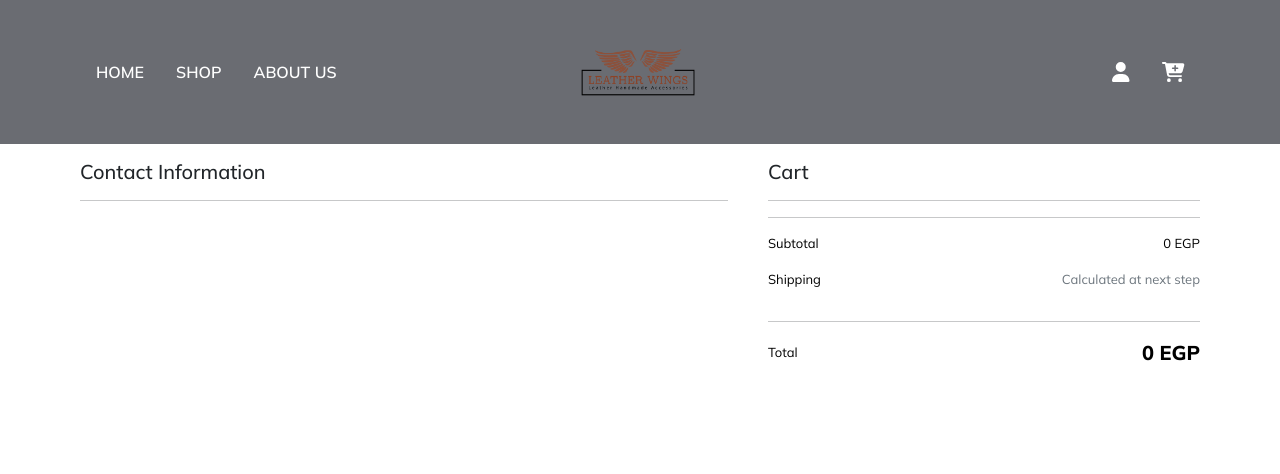
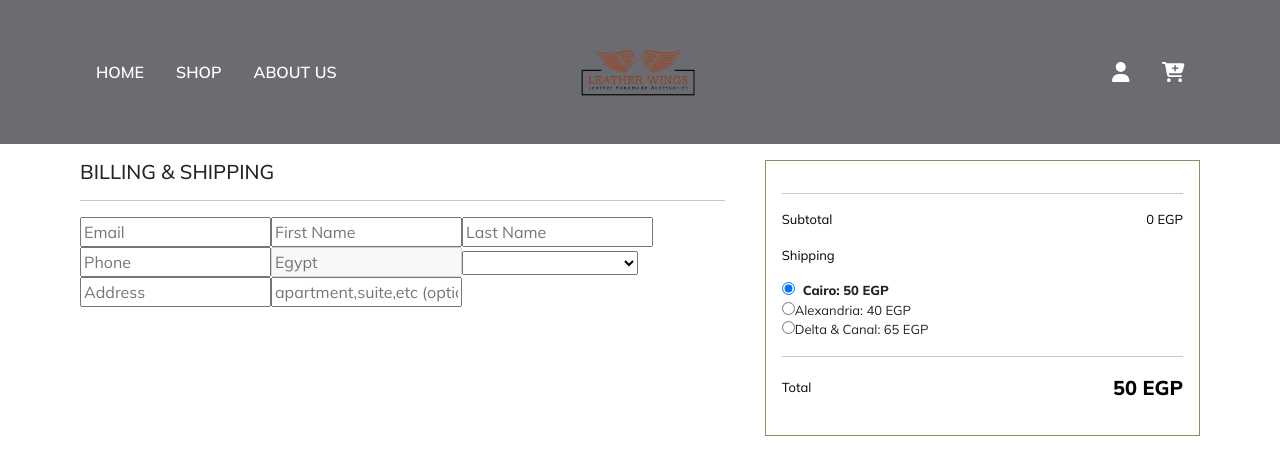
Before and after one commit to NSa3b/LeatherWings, a Vue app: page /orderinfo in a window 1280 px wide. Shown: the top 474 px of the page. Built offline with nearby package versions, Linux system fonts and the light colour scheme; data requests are answered from the project's data file.

Commit message:
info Form

```diff
--- a/db.json
+++ b/db.json
@@ -14,9 +14,7 @@
                 "https://cdn.shopify.com/s/files/1/0184/4605/7572/products/product-image-887636311.jpg?v=1626717248",
                 "https://cdn.shopify.com/s/files/1/0184/4605/7572/products/IMG_1518.jpg?v=1626717248",
                 "https://cdn.shopify.com/s/files/1/0184/4605/7572/products/IMG_1539.jpg?v=1626717248"
-
             ]
-
         },
         {
             "id": 2,
@@ -33,7 +31,6 @@
                 "https://cdn.shopify.com/s/files/1/0184/4605/7572/products/product-image-294980668.jpg?v=1657144918",
                 "https://cdn.shopify.com/s/files/1/0184/4605/7572/products/product-image-294980666.jpg?v=1657144918"
             ]
-
         },
         {
             "id": 3,
@@ -66,7 +63,6 @@
                 "https://cdn.shopify.com/s/files/1/0184/4605/7572/products/product-image-1110263388.jpg?v=1594396451",
                 "https://cdn.shopify.com/s/files/1/0184/4605/7572/products/product-image-1110263389.jpg?v=1594396451"
             ]
-
         },
         {
             "id": 5,
@@ -83,7 +79,6 @@
                 "https://cdn.shopify.com/s/files/1/0184/4605/7572/products/product-image-815928985.jpg?v=1594396417",
                 "https://cdn.shopify.com/s/files/1/0184/4605/7572/products/product-image-815928981.jpg?v=1594396417"
             ]
-
         },
         {
             "id": 6,
@@ -100,7 +95,6 @@
                 "https://cdn.shopify.com/s/files/1/0184/4605/7572/products/product-image-770759868.jpg?v=1594396398",
                 "https://cdn.shopify.com/s/files/1/0184/4605/7572/products/product-image-770759872.jpg?v=1594396398"
             ]
-
         },
         {
             "id": 7,
@@ -117,7 +111,6 @@
                 "https://cdn.shopify.com/s/files/1/0184/4605/7572/products/product-image-1452010852.jpg?v=1610049510",
                 "https://cdn.shopify.com/s/files/1/0184/4605/7572/products/42fa547b-a32c-4d85-babc-c2ac4aa70ae1.jpg?v=1610049510"
             ]
-
         },
         {
             "id": 8,
@@ -134,7 +127,6 @@
                 "https://cdn.shopify.com/s/files/1/0184/4605/7572/products/HTB14kb9EDJYBeNjy1zeq6yhzVXa6.jpg?v=1619130587",
                 "https://cdn.shopify.com/s/files/1/0184/4605/7572/products/HTB17eZWv3KTBuNkSne1q6yJoXXaa.jpg?v=1619130587"
             ]
-
         },
         {
             "id": 9,
@@ -151,7 +143,6 @@
                 "https://cdn.shopify.com/s/files/1/0184/4605/7572/products/Ha4dcaa7e1ec140139160acd48d06453fq.png?v=1632242690",
                 "https://cdn.shopify.com/s/files/1/0184/4605/7572/products/H956f5d91127a4fdaa0016e0e3f142878q.jpg?v=1632242551"
             ]
-
         }
     ],
     "category": [
@@ -180,11 +171,141 @@
             "title": "Accessories"
         }
     ],
-    "comments": [
+    "governates": [
         {
-            "id": 1,
-            "body": "some comment",
-            "postId": 1
+            "id": "1",
+            "governorate_name_ar": "القاهرة",
+            "governorate_name_en": "Cairo"
+        },
+        {
+            "id": "2",
+            "governorate_name_ar": "الجيزة",
+            "governorate_name_en": "Giza"
+        },
+        {
+            "id": "3",
+            "governorate_name_ar": "الأسكندرية",
+            "governorate_name_en": "Alexandria"
+        },
+        {
+            "id": "4",
+            "governorate_name_ar": "الدقهلية",
+            "governorate_name_en": "Dakahlia"
+        },
+        {
+            "id": "5",
+            "governorate_name_ar": "البحر الأحمر",
+            "governorate_name_en": "Red Sea"
+        },
+        {
+            "id": "6",
+            "governorate_name_ar": "البحيرة",
+            "governorate_name_en": "Beheira"
+        },
+        {
+            "id": "7",
+            "governorate_name_ar": "الفيوم",
+            "governorate_name_en": "Fayoum"
+        },
+        {
+            "id": "8",
+            "governorate_name_ar": "الغربية",
+            "governorate_name_en": "Gharbiya"
+        },
+        {
+            "id": "9",
+            "governorate_name_ar": "الإسماعلية",
+            "governorate_name_en": "Ismailia"
+        },
+        {
+            "id": "10",
+            "governorate_name_ar": "المنوفية",
+            "governorate_name_en": "Menofia"
+        },
+        {
+            "id": "11",
+            "governorate_name_ar": "المنيا",
+            "governorate_name_en": "Minya"
+        },
+        {
+            "id": "12",
+            "governorate_name_ar": "القليوبية",
+            "governorate_name_en": "Qaliubiya"
+        },
+        {
+            "id": "13",
+            "governorate_name_ar": "الوادي الجديد",
+            "governorate_name_en": "New Valley"
+        },
+        {
+            "id": "14",
+            "governorate_name_ar": "السويس",
+            "governorate_name_en": "Suez"
+        },
+        {
+            "id": "15",
+            "governorate_name_ar": "اسوان",
+            "governorate_name_en": "Aswan"
+        },
+        {
+            "id": "16",
+            "governorate_name_ar": "اسيوط",
+            "governorate_name_en": "Assiut"
+        },
+        {
+            "id": "17",
+            "governorate_name_ar": "بني سويف",
+            "governorate_name_en": "Beni Suef"
+        },
+        {
+            "id": "18",
+            "governorate_name_ar": "بورسعيد",
+            "governorate_name_en": "Port Said"
+        },
+        {
+            "id": "19",
+            "governorate_name_ar": "دمياط",
+            "governorate_name_en": "Damietta"
+        },
+        {
+            "id": "20",
+            "governorate_name_ar": "الشرقية",
+            "governorate_name_en": "Sharkia"
+        },
+        {
+            "id": "21",
+            "governorate_name_ar": "جنوب سيناء",
+            "governorate_name_en": "South Sinai"
+        },
+        {
+            "id": "22",
+            "governorate_name_ar": "كفر الشيخ",
+            "governorate_name_en": "Kafr Al sheikh"
+        },
+        {
+            "id": "23",
+            "governorate_name_ar": "مطروح",
+            "governorate_name_en": "Matrouh"
+        },
+        {
+            "id": "24",
+            "governorate_name_ar": "الأقصر",
+            "governorate_name_en": "Luxor"
+        },
+        {
+            "id": "25",
+            "governorate_name_ar": "قنا",
+            "governorate_name_en": "Qena"
+        },
+        {
+            "id": "26",
+            "governorate_name_ar": "شمال سيناء",
+            "governorate_name_en": "North Sinai"
+        },
+        {
+            "id": "27",
+            "governorate_name_ar": "سوهاج",
+            "governorate_name_en": "Sohag"
         }
     ],
     "profile": {
--- /dev/null
+++ b/src/components/ContactInfo_Form.vue
@@ -0,0 +1,72 @@
+<script>
+export default {
+    name: "ContactInfoForm",
+    data() {
+        return {
+            form: {
+                email: '',
+                phone: '',
+                firstName: '',
+                lastName: '',
+                country: 'Egypt',
+                governorate: null,
+                address: '',
+                apartment: ''
+
+            },
+            allGovernorates: [],
+            show: true
+        }
+    },
+    methods: {
+        onSubmit(event) {
+
+
+        },
+        async getGov() {
+            const response = await fetch('http://localhost:3000/governates');
+            const data = await response.json();
+            this.allGovernorates = data;
+        }
+    },
+    created() {
+        this.getGov();
+    }
+}
+
+</script>
+
+<template>
+
+    <h5>BILLING & SHIPPING</h5>
+    <hr>
+    <form>
+        <label for="email"></label>
+        <input id="email" placeholder="Email" type="email" v-model="form.email" required>
+
+        <label for="fName"></label>
+        <input id="fName" placeholder="First Name" type="text" v-model="form.firstName" required>
+
+        <label for="lName"></label>
+        <input id="lName" placeholder="Last Name" type="text" v-model="form.lastName" required>
+
+        <label for="phone"></label>
+        <input id="phone" placeholder="Phone" type="tel" v-model="form.phone" required>
+
+        <label for="country"></label>
+        <input id="country" placeholder="Egypt" type="text" disabled>
+
+        <label for="gov"></label>
+        <select id="gov" v-model="form.governorate">
+            <option disabled value="">Please select the city</option>
+            <option v-for="gov in allGovernorates">{{ gov.governorate_name_en }}</option>
+        </select>
+
+        <label for="address"></label>
+        <input id="address" placeholder="Address" type="text" >
+
+        <label for="apartment"></label>
+        <input id="apapartmentt" placeholder="apartment,suite,etc (optional)" type="text">
+    </form>
+
+</template>
--- a/src/views/OrderInfo.vue
+++ b/src/views/OrderInfo.vue
@@ -1,17 +1,23 @@
 <script>
+import { toTypeString } from '@vue/shared';
+import ContactInfoForm from '../components/ContactInfo_Form.vue';
+import Shipping from './Shipping.vue';
 export default {
     name: "orderinfo",
+    components: {
+        ContactInfoForm
+    },
     data() {
         return {
-            subtotal:0
+            subtotal: 0,
+            shipping:50
 
         }
     },
     props: {
         cart: Array
     },
-    methods:{
-
+    methods: {
         getSubtotal() {
             this.subtotal = 0;
             for (let i = 0; i < this.cart.length; i++) {
@@ -20,7 +26,13 @@ export default {
             }
         }
     },
-    mounted() {
+    computed:{
+        total(){
+            return this.subtotal+ parseInt(this.shipping);
+        }
+
+    },
+    created() {
         this.getSubtotal();
     },
 }
@@ -30,15 +42,12 @@ export default {
     <div class="mycontainer">
         <div class="mynav"></div>
         <div class="d-flex">
+
             <div id="Info">
-                <h5>Contact Information</h5>
-                <hr>
-
+                <ContactInfoForm></ContactInfoForm>
             </div>
 
             <div id="cartItems">
-                <h5>Cart</h5>
-                <hr>
                 <div v-for="item in cart" class="Item">
                     <div class="d-flex align-items-center">
                         <div class="itemImg">
@@ -58,14 +67,25 @@ export default {
                     <p>Subtotal</p>
                     <p>{{ subtotal.toLocaleString() }} EGP</p>
                 </div>
-                <div class="Item">
+                <div class="shipping">
                     <p>Shipping</p>
-                    <p class="text-muted">Calculated at next step</p>
+                    <div>
+                        <input type="radio" id="cairo" value=50 v-model="shipping" name="ship" checked>
+                        <label for="cairo">Cairo: 50 EGP</label>
+                    </div>
+                    <div>
+                        <input type="radio" id="alex" value=40 v-model="shipping" name="ship">
+                        <label for="alex">Alexandria: 40 EGP</label>
+                    </div>
+                    <div>
+                        <input type="radio" id="delta&canal" value=65 v-model="shipping" name="ship">
+                        <label for="delta&canal">Delta & Canal: 65 EGP</label>
+                    </div>
                 </div>
                 <hr>
                 <div class="Item">
                     <p>Total</p>
-                    <p class="fw-bold fs-5">{{ subtotal.toLocaleString() }} EGP</p>
+                    <p class="fw-bold fs-5">{{ total }} EGP</p>
                 </div>
             </div>
         </div>
@@ -95,6 +115,8 @@ export default {
 }
 
 #cartItems {
+    border: 0.1rem solid #8a8f6a;
+    padding: 1rem;
     width: 40vw;
 }
 
@@ -103,7 +125,9 @@ export default {
     justify-content: space-between;
     align-items: center;
     font-size: small;
-
+}
+.shipping{
+    font-size: small;
 }
 
 .itemImg {
@@ -113,6 +137,7 @@ export default {
     margin-right: 0.5rem;
     margin-bottom: 0.6rem;
 }
+
 .itemCont {
     border: 0.06rem solid rgba(91, 91, 91, 0.557);
     border-radius: 10%;
@@ -147,4 +172,9 @@ export default {
     align-items: center;
     font-size: smaller;
 }
+input[type="radio"]:checked+label{
+    font-weight: bold;
+    margin-left: 0.5rem;
+
+}
 </style>
```
